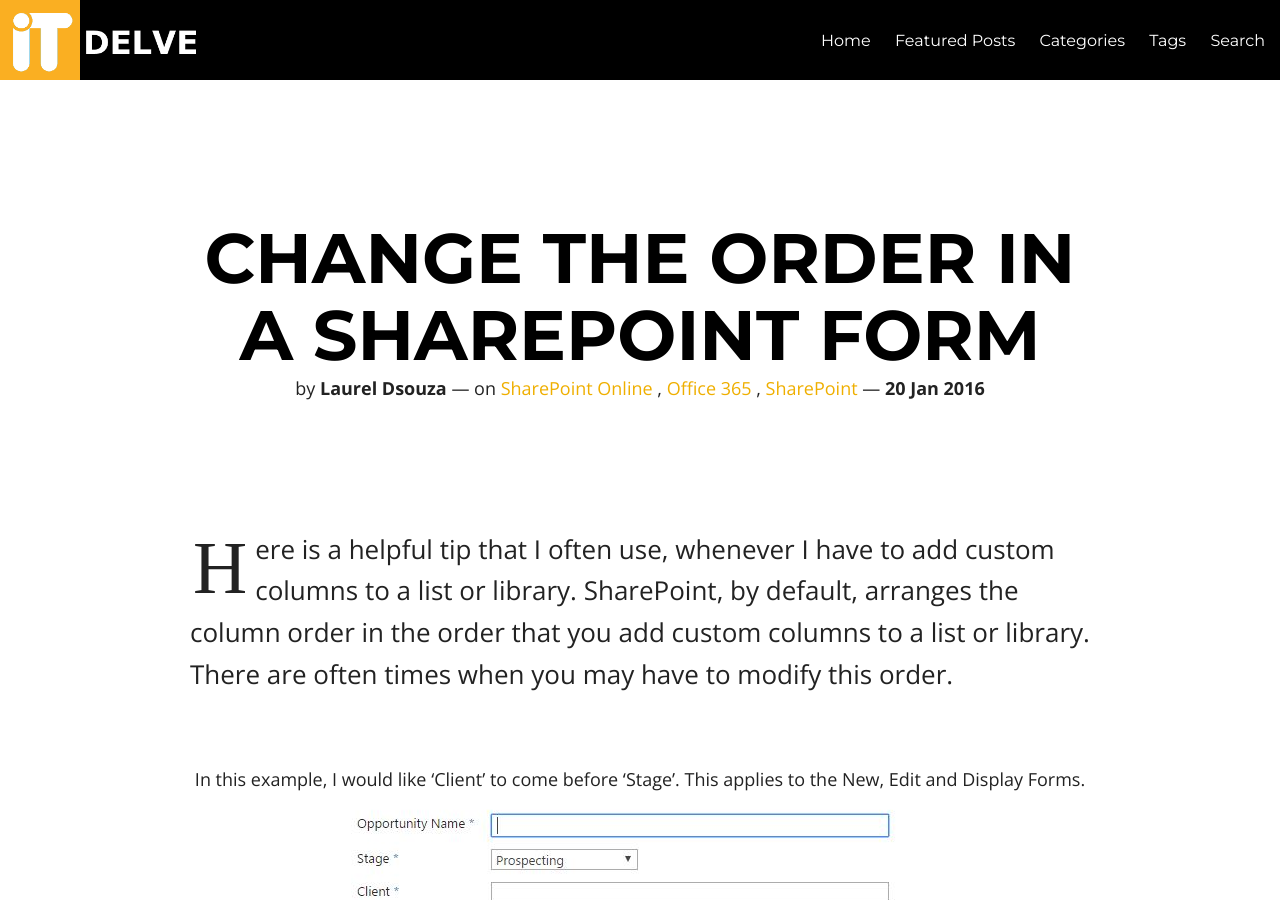
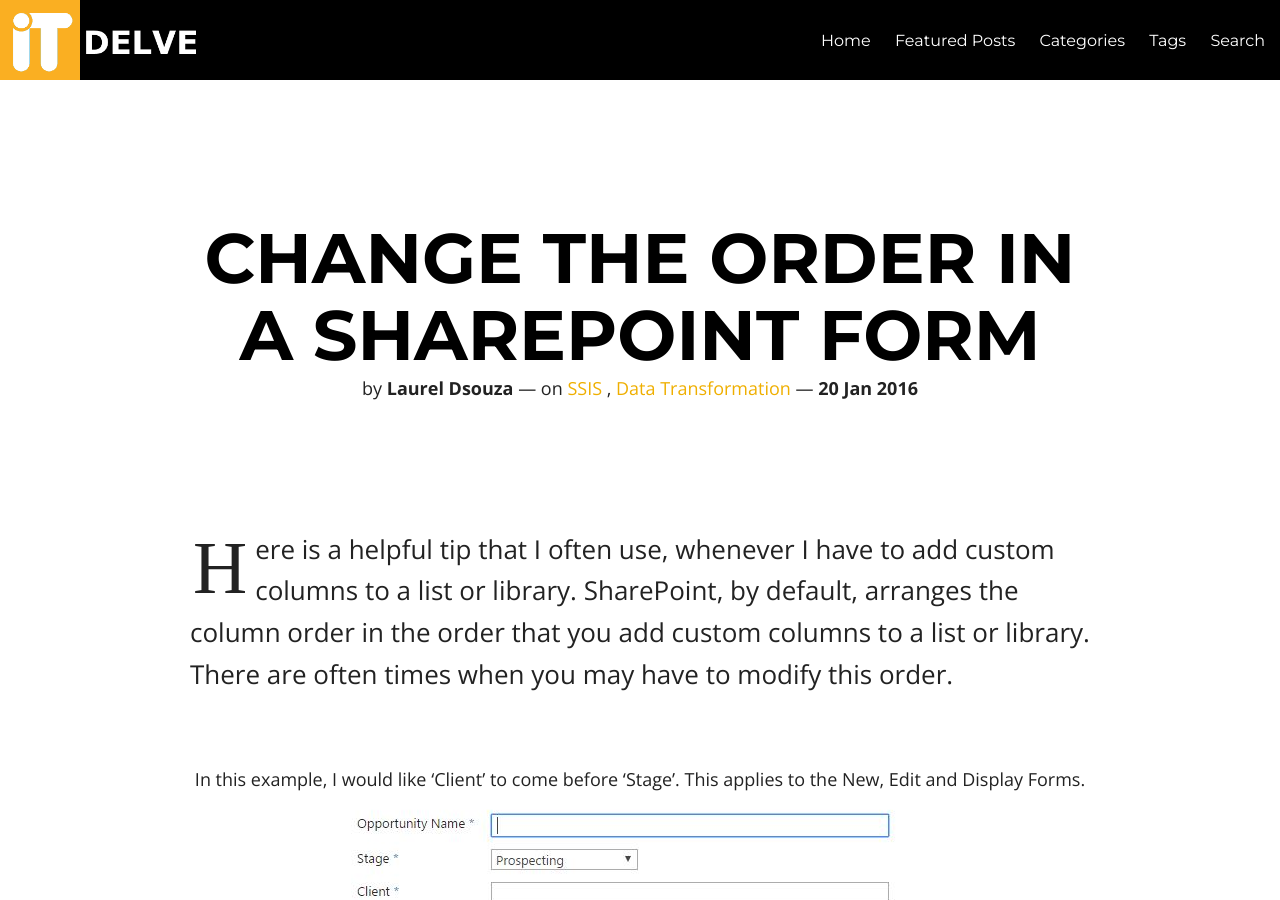
Before and after one commit to ldsouza/ldsouza.github.io, a Jekyll site: the page built from _posts/2016-01-20-sharepoint-tip-column-order.md, in a window 1280 px wide and 900 px high. Built offline with Jekyll 4.4.1, drawn with Linux system fonts in a browser that asks for light colours; nearby versions of some CDN libraries; comment, search, counter and statistics services are not loaded.

Commit message:
Update 2016-01-20-sharepoint-tip-column-order.md

```diff
--- a/_posts/2016-01-20-sharepoint-tip-column-order.md
+++ b/_posts/2016-01-20-sharepoint-tip-column-order.md
@@ -4,11 +4,10 @@
 description: How to modify the column order in a libary or list form
 headline:
 modified: 2014-07-19
-category: SharePoint
+category: SQL Server
 tags:
-  - SharePoint Online
-  - Office 365
-  - SharePoint
+  - SSIS
+  - Data Transformation
 comments: true
 mathjax:
 ---
```
